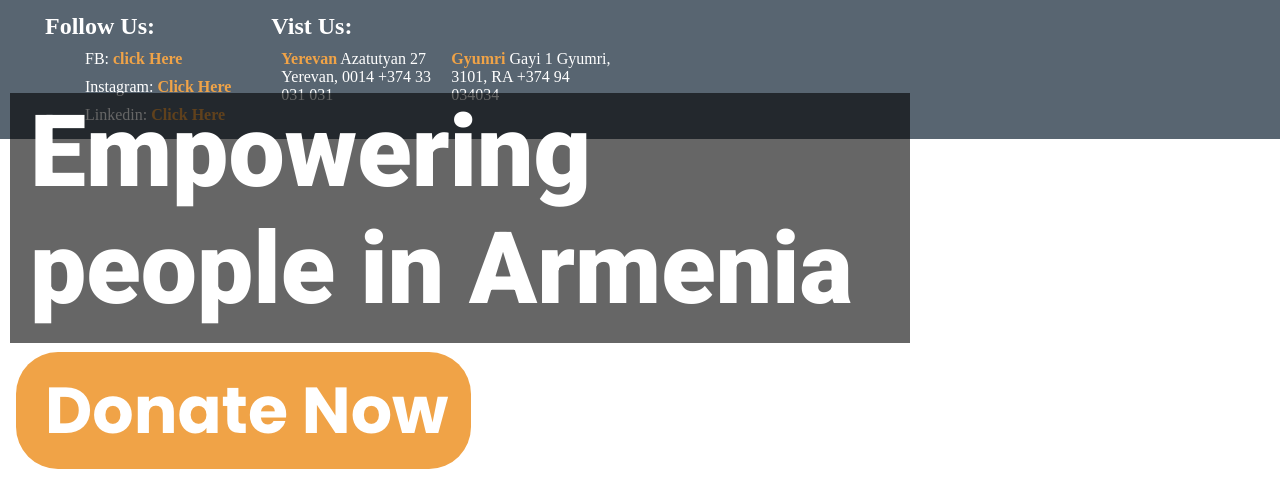
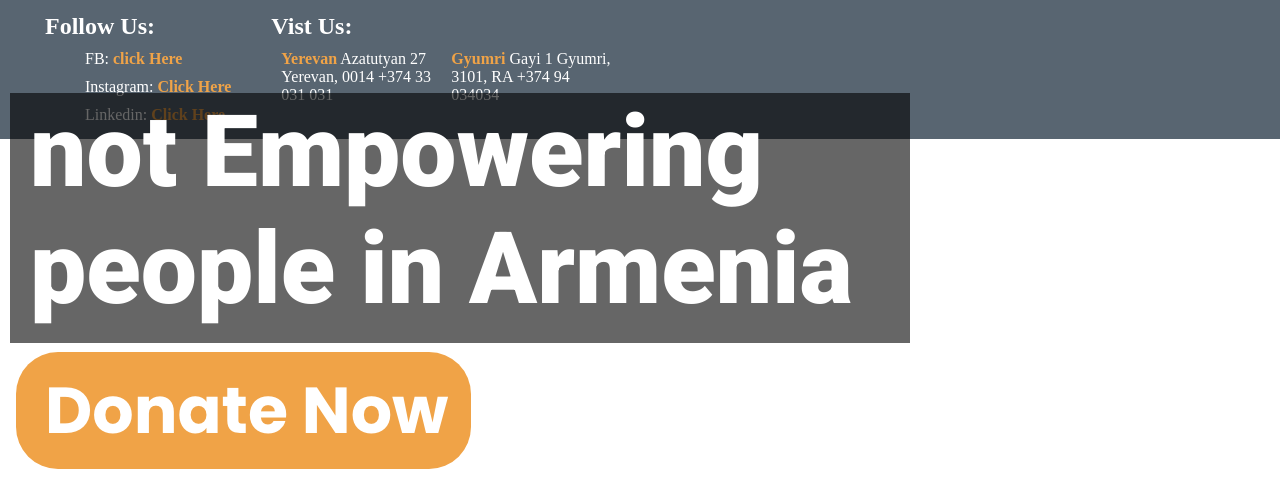
Before and after one commit to NimaSakha/GITC, a plain HTML site: page index.html in a window 1280 px wide. Shown: the part 322-800 px from the top of the page. Drawn offline with Linux system fonts and the light colour scheme.

Commit message:
Update index.html

```diff
--- a/index.html
+++ b/index.html
@@ -78,7 +78,7 @@
           <img src="../img/slider/8.JPG" />
         </div>
       </div>
-      <h1 class="hero">Empowering people in Armenia</h1>
+      <h1 class="hero">not Empowering people in Armenia</h1>
       <div class="btn">
         <form
           action="https://www.paypal.com/donate"
```
